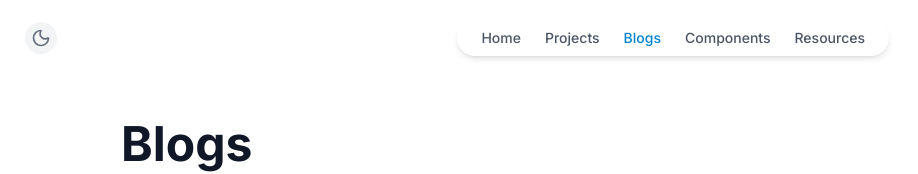
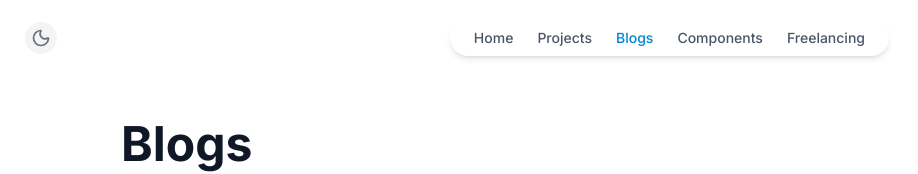
Before and after one commit to AKHILKAP124/Akhil-Kumar, a React (Vite) app: page /blogs in a window 1280 px wide. Shown: the top 174 px of the page, without its empty margins (183-1101 px from the left). Built offline with nearby package versions, Linux system fonts and the light colour scheme.

Commit message:
fix(Navbar): Remove Resources link and add Freelancing link with external navigation

```diff
--- a/src/components/Navbar.jsx
+++ b/src/components/Navbar.jsx
@@ -9,7 +9,6 @@ const NavbarLinks = [
   { name: "Projects", href: "/projects" },
   { name: "Blogs", href: "/blogs" },
   { name: "Components", href: "/components" },
-  { name: "Resources", href: "/resources" },
 ];
 
 const Navbar = () => {
@@ -101,6 +100,17 @@ const Navbar = () => {
             {link.name}
           </NavLink>
         ))}
+        <NavLink
+          to={"https://freelance-akhilkumar.vercel.app/"}
+          target="_blank"
+          className={({ isActive }) =>
+            isActive
+              ? " text-sky-600 hover:text-sky-700 dark:text-sky-400 dark:hover:text-sky-600"
+              : "text-gray-600 hover:text-gray-900 dark:text-gray-300 dark:hover:text-white"
+          }
+        >
+          Freelancing
+        </NavLink>
       </nav>
 
       <AnimatePresence>
@@ -149,12 +159,12 @@ const Navbar = () => {
                 variants={itemA}
                 onClick={() => {
                   setIsHamburgerOpen(false);
-                  navigate("/resources");
+                  window.open("https://freelance-akhilkumar.vercel.app/");
                 }}
                 className="py-1.5 px-2.5 rounded-lg hover:bg-sky-600/10 dark:hover:bg-sky-600/20 cursor-pointer mb-4 w-full h-full"
               >
                 <motion.p variants={itemA} className="w-full h-full">
-                  Resources
+                  Freelancing
                 </motion.p>
               </motion.div>
             </ul>
```
